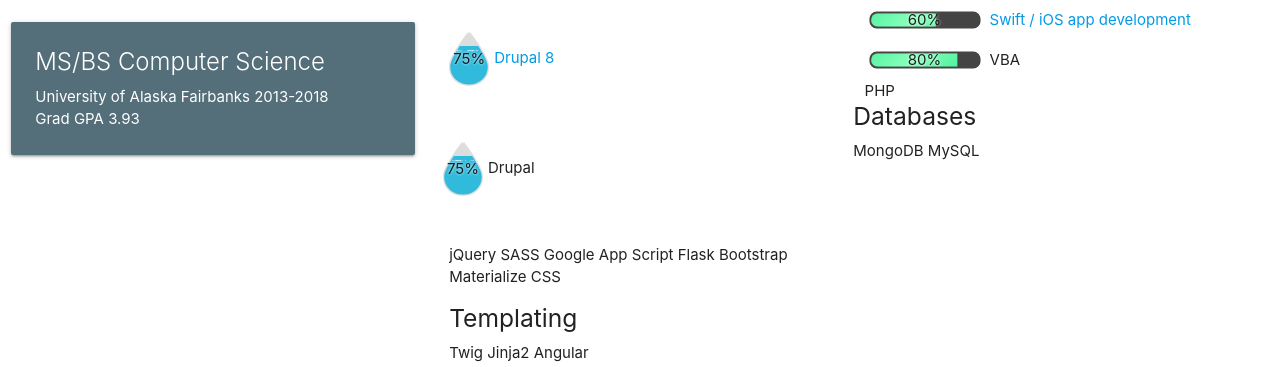
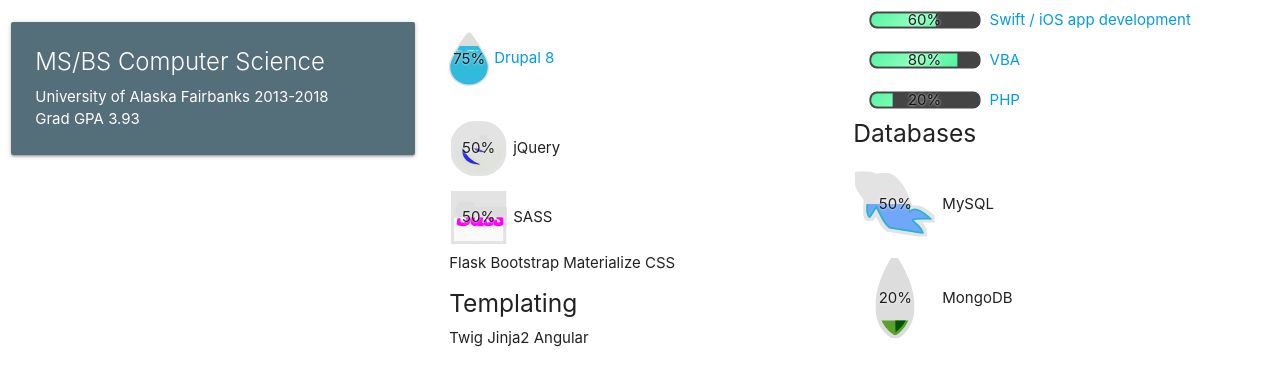
Before and after one commit to Dev-Laurin/portfolioWebsite, a plain HTML site: page pythonSite/templates/index.html in a window 1280 px wide. Shown: the part 578-945 px from the top of the page. Drawn offline with Linux system fonts and the light colour scheme.

Commit message:
Added custom loaders.

```diff
--- a/pythonSite/templates/index.html
+++ b/pythonSite/templates/index.html
@@ -94,19 +94,17 @@
 								<a class="modal-trigger" href="#drupalModal">Drupal 8</a>
 							</div>
 						</div>
-						<div class="row flex-parent">
-							<div class="flex-item ldBar label-center loading-images" data-value="75" data-type="fill" data-path="m 158.30303,967.54875 c 0,39.59355 -33.77827,71.69045 -75.445863,71.69045 -41.667606,0 -75.4458706,-32.0969 -75.4458706,-71.69045 0,-39.59355 75.4458706,-134.41959 75.4458706,-134.41959 0,0 75.445863,94.82605 75.445863,134.41959 z" data-fill="data:ldbar/res,bubble(#30badc,#fff,20,1)" >
-							</div>
-							<div>
-								Drupal
-							</div>
+						<div class="flex-parent">
+							<div class="flex-item-left ldBar label-center" data-type="fill" data-img="../static/images/jquery.svg" data-value="50" data-img-size="50,50" ></div>
+							<div>jQuery</div>
+						</div>
+
+						<div class="flex-parent">
+							<div class="flex-item-left ldBar label-center" data-type="fill" data-img="../static/images/sass.svg" data-value="50" data-img-size="50,50" ></div>
+							<div>SASS</div>
 						</div>
 
 						<div>
-						jQuery
-						SASS
-						Google App Script
-
 						Flask
 						Bootstrap
 						Materialize CSS
@@ -168,14 +166,26 @@
 							<div class="flex-item-left ldBar label-center" data-value="80" style="width: 120px; height: 30px;" data-preset="energy" data-stroke="#ffff00">
 							</div>
 							<div>
-								VBA
+								<a class="modal-trigger" href="#vbaModal">VBA</a>
 							</div>
 						</div>
-						PHP
+						<div class="flex-parent">
+							<div class="flex-item-left ldBar label-center" data-value="20" style="width: 120px; height: 30px;" data-preset="energy" data-stroke="#ffff00">
+							</div>
+							<div>
+								<a class="modal-trigger" href="#vbaModal">PHP</a>
+							</div>
+						</div>
 					</div>
 					<h5> Databases </h5>
-					MongoDB
-						MySQL
+					<div class="flex-parent">
+						<div class="flex-item-left ldBar label-center" data-type="fill" data-img="../static/images/mysql.svg" data-value="50" data-img-size="75,75" ></div>
+						<div>MySQL</div>
+					</div>
+					<div class="flex-parent">
+						<div class="flex-item-left ldBar label-center" data-type="fill" data-img="../static/images/mongodb.svg" data-value="20" data-img-size="75,75" ></div>
+						<div>MongoDB</div>
+					</div>
 				</div>
 	  	</div>
 
@@ -294,6 +304,27 @@
     </div>
   </div>
 
+  <!-- Swift/iOS modal -->
+  <div id="vbaModal" class="modal">
+    <div class="modal-content">
+    	<div>
+      	<h4>VBA Proficiency</h4>
+      	<p>Early in my college career as a programmer, I worked at Wrights and was given permission to program
+      	 a timeclock for the entire workplace. Having made a version in Excel and Access, the workplace was able to use my timeclock for free, no longer using a punch card machine. </p>
+      </div>
+      <div class="carousel carousel-slider center">
+		    <a class="carousel-item" style="width: 50%;" ><img src="../static/images/portfolioImages/IMG-3514.PNG"></a>
+		    <a class="carousel-item " style="width: 50%;"><img src="../static/images/portfolioImages/IMG-3515.PNG"></a>
+		    <a class="carousel-item" style="width: 50%;"><img src="../static/images/portfolioImages/IMG-3516.PNG"></a>
+		    <a class="carousel-item " style="width: 50%;"><img src="../static/images/portfolioImages/IMG-3517.PNG"></a>
+		    <a class="carousel-item " style="width: 50%;"><img src="../static/images/portfolioImages/IMG-3518.PNG"></a>
+		  </div>
+    </div>
+    <div class="modal-footer">
+      <a href="#!" class="modal-close waves-effect waves-green btn-flat">Close</a>
+    </div>
+  </div>
+
 	<!-- Include Javascript from libraries -->
 	<script type="text/javascript" src="../static/materialize/js/materialize.min.js"></script>
 	<script type="text/javascript" src="../static/loading-bar/loading-bar.js"></script>
```
Also changed, not shown: pythonSite/static/images/flask.svg (added), pythonSite/static/images/jquery.svg (added), pythonSite/static/images/mongodb.svg (added), pythonSite/static/images/mysql.svg (added), pythonSite/static/images/sass.svg (added).
